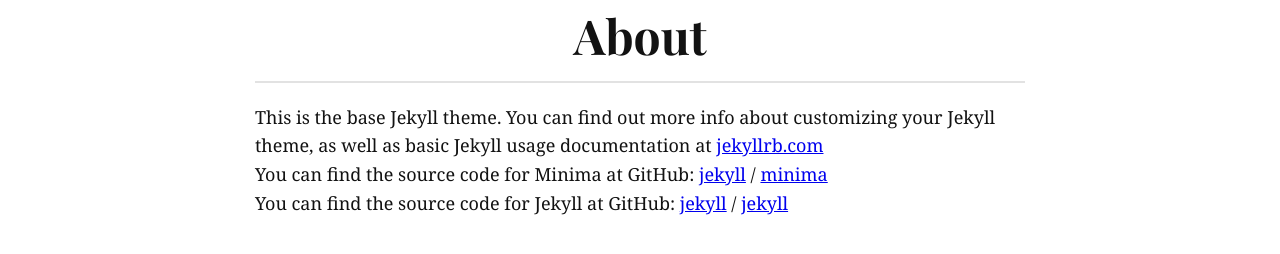
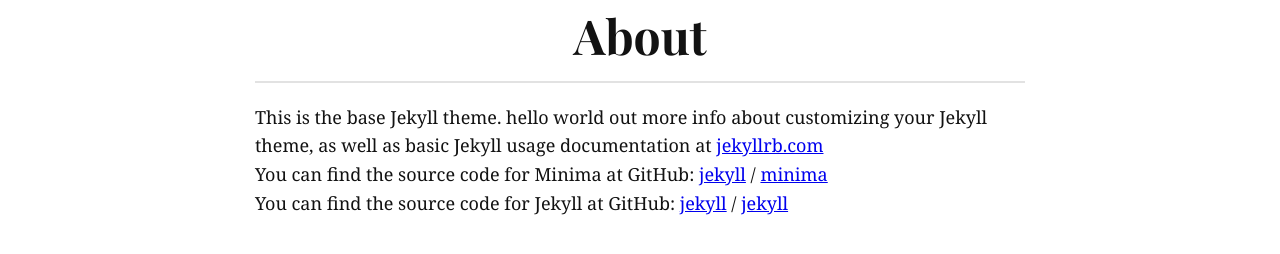
Before and after one commit to mmenne01/imperfect-hosts, a Jekyll site: the page built from about.markdown, in a window 1280 px wide. Shown: the part 440-694 px from the top of the page. Built offline with Jekyll 4.4.1, drawn with Linux system fonts in a browser that asks for light colours; some web fonts are replaced.

Commit message:
Update about.markdown

```diff
--- a/about.markdown
+++ b/about.markdown
@@ -4,7 +4,8 @@
 permalink: /about/
 ---
 
-This is the base Jekyll theme. You can find out more info about customizing your Jekyll theme, as well as basic Jekyll usage documentation at [jekyllrb.com](https://jekyllrb.com/)
+This is the base Jekyll theme. hello world
+out more info about customizing your Jekyll theme, as well as basic Jekyll usage documentation at [jekyllrb.com](https://jekyllrb.com/)
 
 You can find the source code for Minima at GitHub:
 [jekyll][jekyll-organization] /
```
